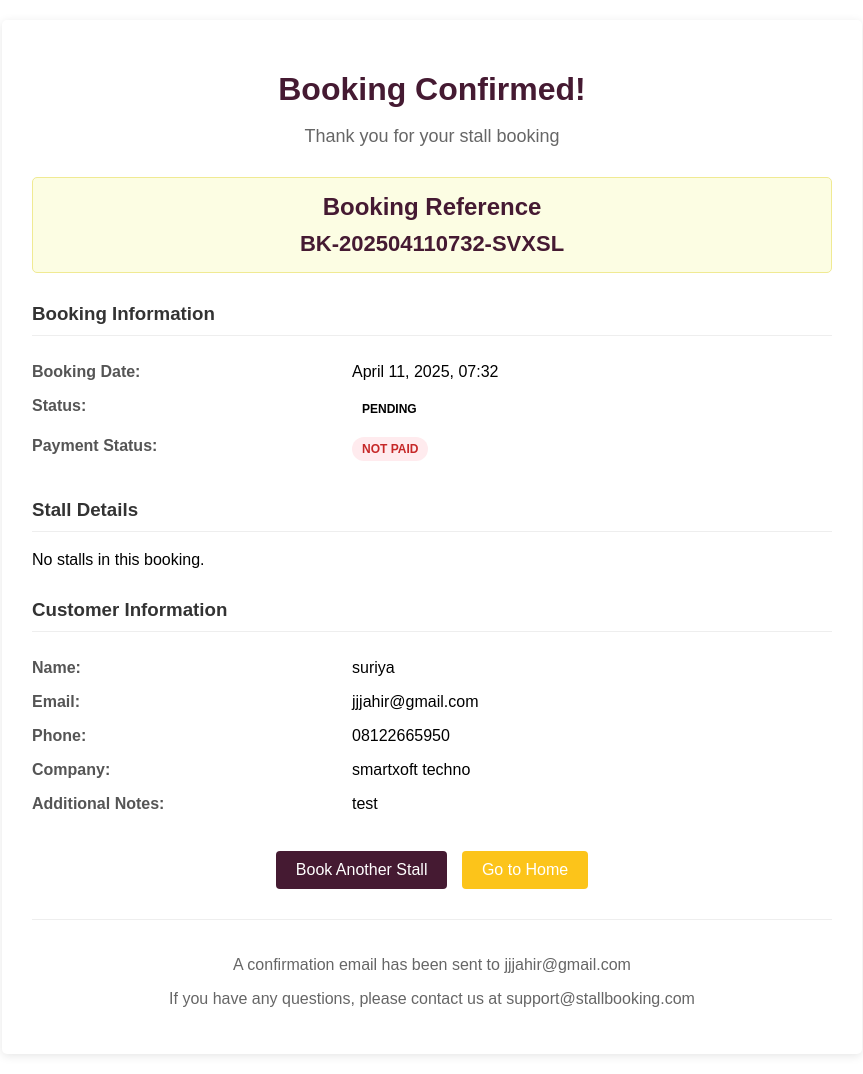
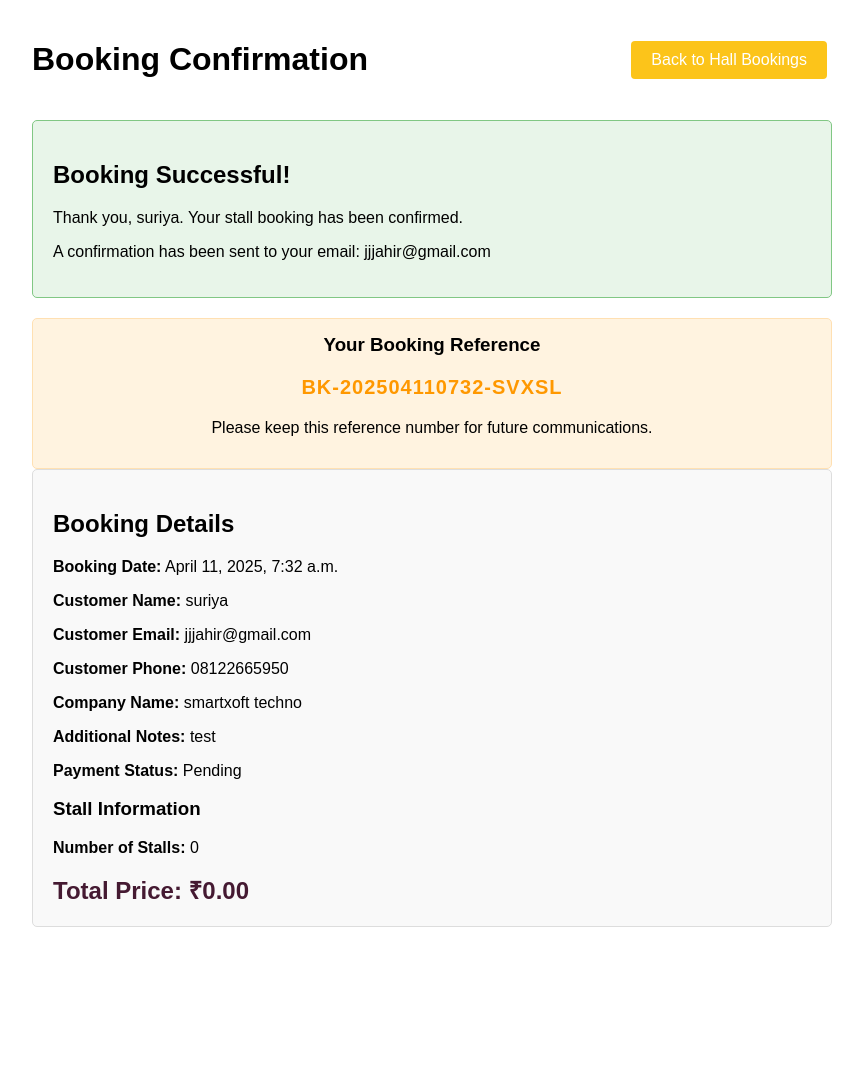
Before and after one commit to Martinjerome-i/booking, a Django app: page /booking/1/confirmation/ in a window 1280 px wide. Shown: the whole page, without its empty margins (208-1071 px from the left). After the commit the page ends 927 px from the top, so only its background shows below. Run offline with Django 5.2, Linux system fonts and the light colour scheme; data comes from the database, SQL or seed files in the repository; both versions use the stored data as it was after the commit.

Commit message:
feat
update

```diff
--- a/halls/views.py
+++ b/halls/views.py
@@ -22,6 +22,7 @@ import uuid
 from django.views.decorators.csrf import csrf_exempt
 from functools import wraps
 from django.contrib.auth.models import User
+import decimal
 
 
 def token_required(f):
@@ -527,9 +528,30 @@ def get_stall_details(request, stall_id):
     })
 
 
+# Next, let's create a function to calculate discounts based on the number of stalls
+def calculate_discounted_price(stall_count, total_price):
+    """
+    Calculate discounted price based on number of stalls
+    - 1 stall: No discount
+    - 2 stalls: Flat ₹5,000 discount
+    - 3+ stalls: ₹5,000 discount per stall
+    """
+    if stall_count == 1:
+        # No discount
+        return total_price
+    elif stall_count == 2:
+        # Flat ₹5,000 discount
+        discount = decimal.Decimal('5000')
+        return total_price - discount
+    else:  # 3 or more stalls
+        # ₹5,000 discount per stall
+        discount = decimal.Decimal('5000') * stall_count
+        return total_price - discount
+
+
 def book_stall(request):
     """
-    View for booking multiple stalls at once
+    View for booking multiple stalls at once with discount application
     """
     stall_ids = request.GET.get('stall_ids', '').split(',')
     stall_ids = [id for id in stall_ids if id]  # Filter out empty strings
@@ -561,8 +583,6 @@ def book_stall(request):
             # Update stall status to booked
             stalls.update(status='booked')
 
-            # NOTE: Email sending has been removed as requested
-
             return redirect('booking_confirmation', booking_id=booking.id)
     else:
         form = BookingForm()
@@ -570,23 +590,94 @@ def book_stall(request):
     # Get the hall info from the first stall
     hall = stalls.first().hall if stalls.exists() else None
 
-    # Calculate total price
-    total_price = sum(stall.price for stall in stalls)
+    # Separate regular stalls and combo stalls
+    regular_stalls = []
+    combo_stalls = []
+
+    for stall in stalls:
+        # Check if this stall is part of a combo
+        if hasattr(stall, 'combos') and stall.combos.exists():
+            combo_stalls.append(stall)
+        else:
+            regular_stalls.append(stall)
+
+    # Calculate regular stall price with applicable discount
+    regular_stall_count = len(regular_stalls)
+    regular_stall_base_price = sum(stall.price for stall in regular_stalls)
+
+    # Apply discount to regular stalls - using updated discount logic
+    if regular_stall_count == 1:
+        discount_amount = 0
+        discounted_regular_price = regular_stall_base_price
+    elif regular_stall_count == 2:
+        discount_amount = 5000
+        discounted_regular_price = regular_stall_base_price - discount_amount
+    else:  # 3 or more stalls
+        discount_amount = 5000 * regular_stall_count
+        discounted_regular_price = regular_stall_base_price - discount_amount
+
+    # Combo stalls don't get discounts
+    combo_stall_price = sum(stall.price for stall in combo_stalls)
+
+    # Total price
+    total_price = discounted_regular_price + combo_stall_price
+
+    # Calculate discount percentage for display purposes
+    discount_percentage = 0
+    if regular_stall_count > 0 and discount_amount > 0:
+        discount_percentage = (discount_amount / regular_stall_base_price) * 100
 
     return render(request, 'halls/book_stall.html', {
         'form': form,
         'stalls': stalls,
         'hall': hall,
-        'total_price': total_price
+        'total_price': total_price,
+        'regular_stall_count': regular_stall_count,
+        'regular_stall_base_price': regular_stall_base_price,
+        'discounted_regular_price': discounted_regular_price,
+        'combo_stall_price': combo_stall_price,
+        'discount_amount': discount_amount,
+        'discount_percentage': discount_percentage
     })
 
-
+# Also update the booking_confirmation view to show the discount
 def booking_confirmation(request, booking_id):
     booking = get_object_or_404(Booking, id=booking_id)
 
-    # Calculate the total price of all stalls
+    # Get all stalls in the booking
     stalls = booking.stalls.all()
-    total_price = sum(stall.price for stall in stalls)
+
+    # Separate regular stalls and combo stalls
+    regular_stalls = []
+    combo_stalls = []
+
+    for stall in stalls:
+        # Check if this stall is part of a combo
+        if hasattr(stall, 'combos') and stall.combos.exists():
+            combo_stalls.append(stall)
+        else:
+            regular_stalls.append(stall)
+
+    # Calculate regular stall price with applicable discount
+    regular_stall_count = len(regular_stalls)
+    regular_stall_base_price = sum(stall.price for stall in regular_stalls)
+
+    # Apply discount to regular stalls
+    discounted_regular_price = calculate_discounted_price(regular_stall_count, regular_stall_base_price)
+
+    # Combo stalls don't get discounts
+    combo_stall_price = sum(stall.price for stall in combo_stalls)
+
+    # Total price is the sum of discounted regular stalls and combo stalls
+    total_price = discounted_regular_price + combo_stall_price
+
+    # Include discount information in the context
+    discount_amount = regular_stall_base_price - discounted_regular_price
+    discount_percentage = 0
+    if regular_stall_count == 2:
+        discount_percentage = 4.45
+    elif regular_stall_count >= 3:
+        discount_percentage = 9.10
 
     # Get the hall ID if there are stalls
     hall_id = stalls.first().hall.id if stalls.exists() else 1
@@ -594,10 +685,17 @@ def booking_confirmation(request, booking_id):
     return render(request, 'halls/booking_confirmation.html', {
         'booking': booking,
         'stalls': stalls,
+        'regular_stalls': regular_stalls,
+        'combo_stalls': combo_stalls,
         'total_price': total_price,
-        'hall_id': hall_id
+        'hall_id': hall_id,
+        'regular_stall_count': regular_stall_count,
+        'regular_stall_base_price': regular_stall_base_price,
+        'discounted_regular_price': discounted_regular_price,
+        'combo_stall_price': combo_stall_price,
+        'discount_amount': discount_amount,
+        'discount_percentage': discount_percentage
     })
-
 
 @require_POST
 def update_booking_status(request, booking_id):
--- a/templates/halls/booking_confirmation.html
+++ b/templates/halls/booking_confirmation.html
@@ -13,90 +13,15 @@
         .container {
             max-width: 800px;
             margin: 0 auto;
-            background-color: #fff;
-            border-radius: 5px;
-            box-shadow: 0 2px 10px rgba(0, 0, 0, 0.1);
-            padding: 30px;
         }
         .header {
-            text-align: center;
-            margin-bottom: 30px;
-        }
-        .header h1 {
-            color: #451a32;
-            margin-bottom: 5px;
-        }
-        .header p {
-            color: #666;
-            font-size: 18px;
-        }
-        .confirmation-number {
-            background-color: #fcfde3;
-            border: 1px solid #f0ea93;
-            padding: 15px;
-            text-align: center;
-            border-radius: 5px;
-            margin-bottom: 30px;
-        }
-        .confirmation-number h2 {
-            margin: 0;
-            color: #451a32;
-        }
-        .confirmation-number p {
-            margin: 10px 0 0 0;
-            font-size: 22px;
-            font-weight: bold;
-            color: #451a32;
-        }
-        .booking-details, .stall-details, .customer-details {
-            margin-bottom: 30px;
-        }
-        h3 {
-            padding-bottom: 10px;
-            border-bottom: 1px solid #eee;
-            color: #333;
-        }
-        .detail-row {
             display: flex;
-            padding: 8px 0;
-        }
-        .detail-label {
-            flex: 0 0 40%;
-            font-weight: bold;
-            color: #555;
-        }
-        .detail-value {
-            flex: 0 0 60%;
-        }
-        .status {
-            display: inline-block;
-            padding: 5px 10px;
-            border-radius: 20px;
-            font-weight: bold;
-            text-transform: uppercase;
-            font-size: 12px;
-        }
-        .status-booked {
-            background-color: #e8f5e9;
-            color: #2E7D32;
-        }
-        .status-cancelled {
-            background-color: #ffebee;
-            color: #c62828;
-        }
-        .footer {
-            text-align: center;
-            margin-top: 30px;
-            padding-top: 20px;
-            border-top: 1px solid #eee;
-            color: #666;
-        }
-        .buttons {
-            margin-top: 20px;
-            text-align: center;
+            justify-content: space-between;
+            align-items: center;
+            margin-bottom: 20px;
         }
         .btn {
-            background-color: #fcc41a;
+            background-color: #451a32;
             border: none;
             color: white;
             padding: 10px 20px;
@@ -106,132 +31,157 @@
             font-size: 16px;
             cursor: pointer;
             border-radius: 4px;
-            margin: 0 5px;
+            margin-right: 5px;
         }
         .btn-primary {
-            background-color: #451a32;
+            background-color: #fcc41a;
+        }
+        .confirmation-box {
+            background-color: #e8f5e9;
+            border: 1px solid #81c784;
+            border-radius: 5px;
+            padding: 20px;
+            margin-bottom: 20px;
+        }
+        .booking-details {
+            background-color: #f9f9f9;
+            border: 1px solid #ddd;
+            padding: 20px;
+            border-radius: 5px;
+            margin-bottom: 20px;
+        }
+        .stall-list {
+            margin-top: 10px;
         }
         .stall-item {
             background-color: #f5f5f5;
-            margin-bottom: 15px;
+            margin-bottom: 8px;
+            padding: 10px 15px;
+            border-radius: 4px;
+            border-left: 4px solid #fcc41a;
+        }
+        .price {
+            font-size: 24px;
+            font-weight: bold;
+            color: #451a32;
+            margin-top: 15px;
+        }
+        .reference {
+            background-color: #fff3e0;
+            border: 1px solid #ffe0b2;
             padding: 15px;
             border-radius: 5px;
-            border-left: 4px solid #fcc41a;
+            margin-top: 20px;
+            text-align: center;
         }
-        .total-price {
-            font-size: 18px;
+        .reference h3 {
+            margin-top: 0;
+        }
+        .reference-code {
+            font-size: 20px;
             font-weight: bold;
-            text-align: right;
-            padding: 10px 0;
-            border-top: 1px dashed #ddd;
-            margin-top: 10px;
+            color: #ff9800;
+            letter-spacing: 1px;
+        }
+        .discount-info {
+            background-color: #e3f2fd;
+            padding: 10px 15px;
+            border-radius: 4px;
+            margin: 10px 0;
+            border-left: 4px solid #2196F3;
+        }
+        .discount-badge {
+            background-color: #e91e63;
+            color: white;
+            padding: 3px 8px;
+            border-radius: 12px;
+            font-size: 0.85em;
+            margin-left: 5px;
+        }
+        .combo-badge {
+            background-color: #9c27b0;
+            color: white;
+            padding: 3px 8px;
+            border-radius: 12px;
+            font-size: 0.85em;
+            margin-left: 5px;
         }
     </style>
 </head>
 <body>
     <div class="container">
         <div class="header">
-            <h1>Booking Confirmed!</h1>
-            <p>Thank you for your stall booking</p>
+            <h1>Booking Confirmation</h1>
+            <div>
+                <a href="{% url 'stall_booking' hall_id %}" class="btn btn-primary">Back to Hall Bookings</a>
+            </div>
         </div>
 
-        <div class="confirmation-number">
-            <h2>Booking Reference</h2>
-            <p>{{ booking.booking_reference }}</p>
+        <div class="confirmation-box">
+            <h2>Booking Successful!</h2>
+            <p>Thank you, {{ booking.customer_name }}. Your stall booking has been confirmed.</p>
+            <p>A confirmation has been sent to your email: {{ booking.customer_email }}</p>
+        </div>
+
+        <div class="reference">
+            <h3>Your Booking Reference</h3>
+            <p class="reference-code">{{ booking.booking_reference }}</p>
+            <p>Please keep this reference number for future communications.</p>
         </div>
 
         <div class="booking-details">
-            <h3>Booking Information</h3>
-            <div class="detail-row">
-                <div class="detail-label">Booking Date:</div>
-                <div class="detail-value">{{ booking.booking_date|date:"F j, Y, H:i" }}</div>
-            </div>
-            <div class="detail-row">
-                <div class="detail-label">Status:</div>
-                <div class="detail-value">
-                    <span class="status status-{{ booking.status }}">{{ booking.get_status_display }}</span>
+            <h2>Booking Details</h2>
+            <p><strong>Booking Date:</strong> {{ booking.booking_date|date:"F j, Y, g:i a" }}</p>
+            <p><strong>Customer Name:</strong> {{ booking.customer_name }}</p>
+            <p><strong>Customer Email:</strong> {{ booking.customer_email }}</p>
+            <p><strong>Customer Phone:</strong> {{ booking.customer_phone }}</p>
+            {% if booking.company_name %}
+            <p><strong>Company Name:</strong> {{ booking.company_name }}</p>
+            {% endif %}
+            {% if booking.notes %}
+            <p><strong>Additional Notes:</strong> {{ booking.notes }}</p>
+            {% endif %}
+            <p><strong>Payment Status:</strong> {% if booking.payment_status %}Paid{% else %}Pending{% endif %}</p>
+
+            <h3>Stall Information</h3>
+            <p><strong>Number of Stalls:</strong> {{ stalls|length }}</p>
+
+            <!-- Display regular stalls -->
+            {% if regular_stalls %}
+            <h4>Regular Stalls</h4>
+            <div class="stall-list">
+                {% for stall in regular_stalls %}
+                <div class="stall-item">
+                    <p><strong>Stall #{{ stall.stall_number }}</strong> | Size: {{ stall.width }}m x {{ stall.height }}m ({{ stall.area }}m²) | Price: ₹{{ stall.price|floatformat:2 }}</p>
                 </div>
-            </div>
-            <div class="detail-row">
-                <div class="detail-label">Payment Status:</div>
-                <div class="detail-value">
-                    {% if booking.payment_status %}
-                    <span class="status status-booked">Paid</span>
-                    {% else %}
-                    <span class="status status-cancelled">Not Paid</span>
-                    {% endif %}
-                </div>
-            </div>
-        </div>
-
-        <div class="stall-details">
-            <h3>Stall Details</h3>
-            {% if stalls %}
-            {% for stall in stalls %}
-            <div class="stall-item">
-                <div class="detail-row">
-                    <div class="detail-label">Hall:</div>
-                    <div class="detail-value">{{ stall.hall.name }}</div>
-                </div>
-                <div class="detail-row">
-                    <div class="detail-label">Stall Number:</div>
-                    <div class="detail-value">{{ stall.stall_number }}</div>
-                </div>
-                <div class="detail-row">
-                    <div class="detail-label">Size:</div>
-                    <div class="detail-value">{{ stall.width }}m x {{ stall.height }}m ({{ stall.area }}m²)</div>
-                </div>
-                <div class="detail-row">
-                    <div class="detail-label">Price:</div>
-                    <div class="detail-value">₹{{ stall.price }}</div>
-                </div>
-            </div>
-            {% endfor %}
-
-            <div class="total-price">
-                Total Price: ₹{{ total_price }}
-            </div>
-            {% else %}
-            <p>No stalls in this booking.</p>
-            {% endif %}
-        </div>
-
-        <div class="customer-details">
-            <h3>Customer Information</h3>
-            <div class="detail-row">
-                <div class="detail-label">Name:</div>
-                <div class="detail-value">{{ booking.customer_name }}</div>
-            </div>
-            <div class="detail-row">
-                <div class="detail-label">Email:</div>
-                <div class="detail-value">{{ booking.customer_email }}</div>
-            </div>
-            <div class="detail-row">
-                <div class="detail-label">Phone:</div>
-                <div class="detail-value">{{ booking.customer_phone }}</div>
-            </div>
-            {% if booking.company_name %}
-            <div class="detail-row">
-                <div class="detail-label">Company:</div>
-                <div class="detail-value">{{ booking.company_name }}</div>
+                {% endfor %}
             </div>
             {% endif %}
-            {% if booking.notes %}
-            <div class="detail-row">
-                <div class="detail-label">Additional Notes:</div>
-                <div class="detail-value">{{ booking.notes }}</div>
+
+            <!-- Display combo stalls -->
+            {% if combo_stalls %}
+            <h4>Combo Stalls</h4>
+            <div class="stall-list">
+                {% for stall in combo_stalls %}
+                <div class="stall-item">
+                    <p><strong>Stall #{{ stall.stall_number }}</strong> <span class="combo-badge">Combo</span> | Size: {{ stall.width }}m x {{ stall.height }}m ({{ stall.area }}m²) | Price: ₹{{ stall.price|floatformat:2 }}</p>
+                </div>
+                {% endfor %}
             </div>
             {% endif %}
-        </div>
 
-        <div class="buttons">
-            <a href="{% url 'stall_booking' hall_id %}" class="btn btn-primary">Book Another Stall</a>
-            <a href="{% url 'root' %}" class="btn">Go to Home</a>
-        </div>
+            <!-- Show discount information if applicable -->
+            {% if discount_percentage > 0 %}
+            <div class="discount-info">
+                <h3>Special Discount Applied! <span class="discount-badge">{{ discount_percentage }}% OFF</span></h3>
+                <p>You've booked {{ regular_stall_count }} regular stalls which qualified for a {{ discount_percentage }}% discount.</p>
+                <p>Regular Price: ₹{{ regular_stall_base_price|floatformat:2 }}</p>
+                <p>After Discount: ₹{{ discounted_regular_price|floatformat:2 }}</p>
+                <p>You Saved: ₹{{ discount_amount|floatformat:2 }}</p>
+            </div>
+            {% endif %}
 
-        <div class="footer">
-            <p>A confirmation email has been sent to {{ booking.customer_email }}</p>
-            <p>If you have any questions, please contact us at support@stallbooking.com</p>
+            <div class="price">Total Price: ₹{{ total_price|floatformat:2 }}</div>
         </div>
     </div>
 </body>
```
Also changed, not shown: halls/models.py (+24 -23 lines), templates/halls/book_stall.html (+64 -3 lines), templates/halls/stall_booking.html (+119 -76 lines), db.sqlite3, db_ibfe_cp.sqlite3 (added), halls/migrations/0008_alter_combostall_price_alter_stall_price.py (added).
